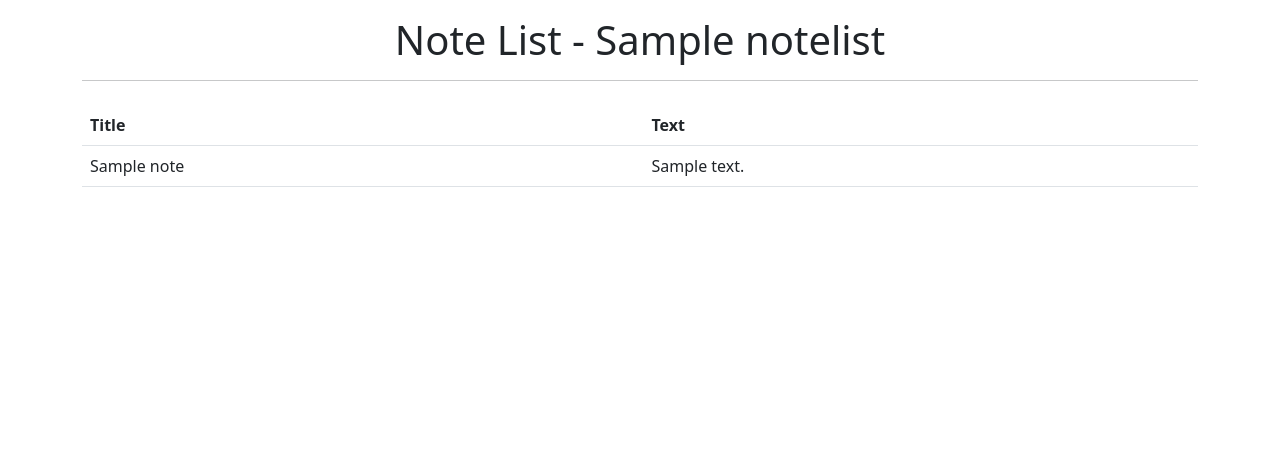
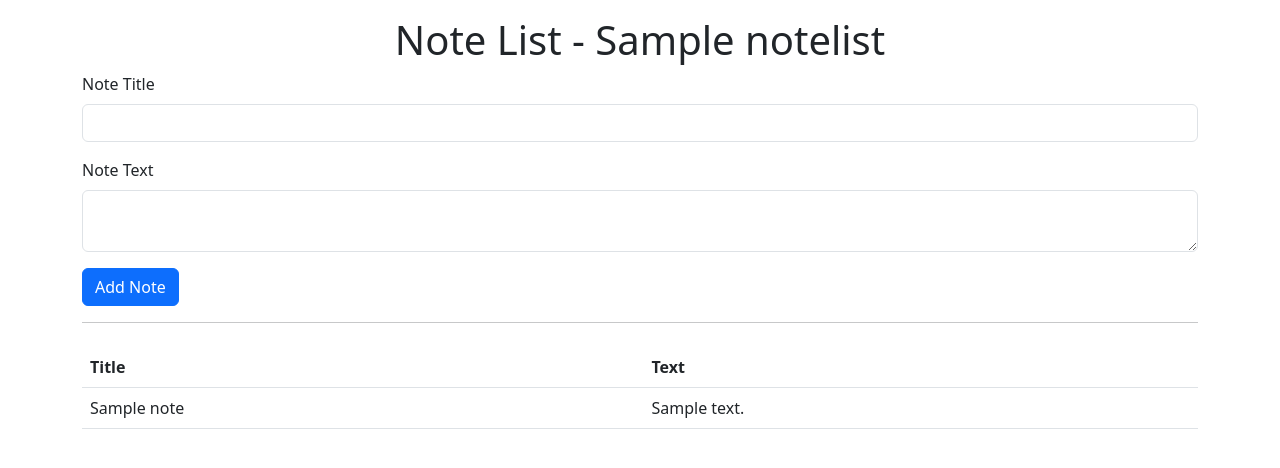
Before and after one commit to jakobrobert/openai-experiments, a Django app: a page that uses note_lists/templates/note_list.html in a window 1280 px wide. Shown: the top 468 px of the page. Run offline with Django 5.2, Linux system fonts and the light colour scheme; tables that the repository leaves empty hold one stand-in row (values such as "Sample post").

Commit message:
WIP: Add form to add note. Fails with NoReverseMatch error

```diff
--- a/note_lists/templates/note_list.html
+++ b/note_lists/templates/note_list.html
@@ -10,7 +10,18 @@
     <div class="container mt-3">
         <h1 class="text-center">Note List - {{ note_list_title }}</h1>
 
-        <!-- TODO Add form to add note -->
+        <form action="{% url 'add_note' note_list.pk %}" method="post">
+        {% csrf_token %}
+            <div class="mb-3">
+                <label class="form-label" for="title">Note Title</label>
+                <input type="text" class="form-control" id="title" name="title" required>
+            </div>
+            <div class="mb-3">
+                <label class="form-label" for="text">Note Text</label>
+                <textarea class="form-control" id="text" name="text" required></textarea>
+            </div>
+            <button type="submit" class="btn btn-primary">Add Note</button>
+        </form>
 
         <hr>
 
--- a/note_lists/templates/note_lists.html
+++ b/note_lists/templates/note_lists.html
@@ -13,7 +13,7 @@
         <form action="{% url 'add_note_list' %}" method="post">
             {% csrf_token %}
             <div class="mb-3">
-                <label class="form-label" for="title" >New Note List Title</label>
+                <label class="form-label" for="title">Note List Title</label>
                 <input type="text" class="form-control" id="title" name="title" required>
             </div>
             <button type="submit" class="btn btn-primary">Add Note List</button>
--- a/note_lists/urls.py
+++ b/note_lists/urls.py
@@ -6,4 +6,5 @@ urlpatterns = [
     path('', views.note_lists, name='note_lists'),
     path('add/', views.add_note_list, name='add_note_list'),
     path('note-list/<int:pk>/', views.note_list, name='note_list'),
+    path('<int:note_list_id>/add/', views.add_note, name='add_note'),
 ]
--- a/note_lists/views.py
+++ b/note_lists/views.py
@@ -1,7 +1,7 @@
 from django.shortcuts import render, redirect, get_object_or_404
 from django.views.decorators.http import require_POST
 
-from .models import NoteList
+from .models import NoteList, Note
 
 
 def note_lists(request):
@@ -20,3 +20,12 @@ def note_list(request, pk):
     note_list = get_object_or_404(NoteList, pk=pk)
     notes = note_list.notes.all()
     return render(request, 'note_list.html', {'note_list_title': note_list.title, 'notes': notes})
+
+
+@require_POST
+def add_note(request, pk):
+    title = request.POST.get('title')
+    text = request.POST.get('text')
+    note_list = get_object_or_404(NoteList, pk=pk)
+    Note.objects.create(title=title, text=text, note_list=note_list)
+    return redirect('note_list', pk=pk)
```
